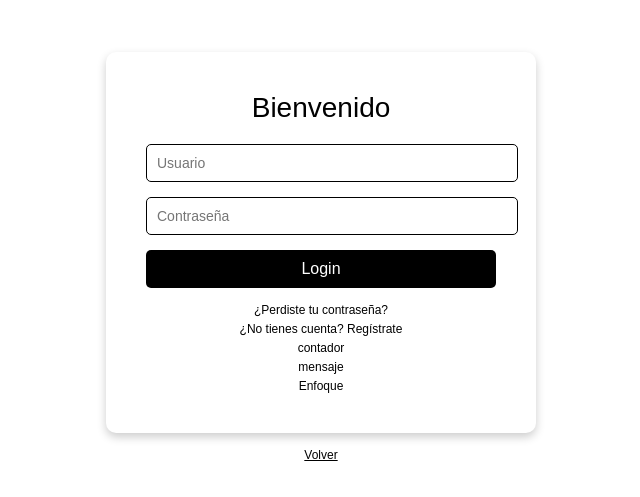
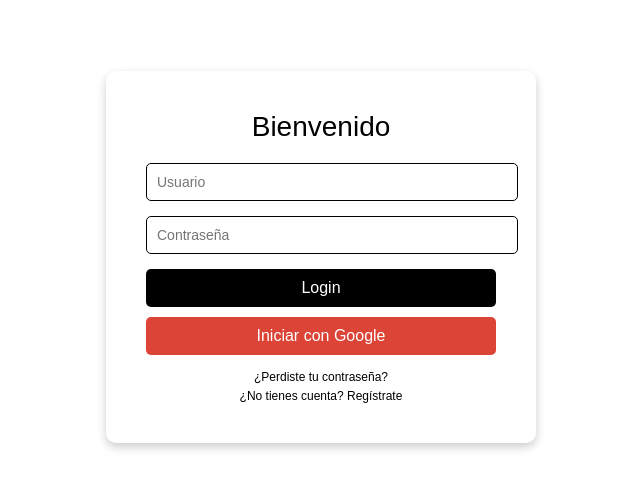
Before and after one commit to Edwin8598/react-code, a React (Create React App) app: page / in a window 1280 px wide. Shown: the part 143-640 px from the top of the page, without its empty margins (319-959 px from the left). Built offline with nearby package versions, Linux system fonts and the light colour scheme.

Commit message:
proyecto5

```diff
--- a/package.json
+++ b/package.json
@@ -8,8 +8,10 @@
     "@testing-library/react": "^16.3.0",
     "@testing-library/user-event": "^13.5.0",
     "bootstrap": "^5.3.7",
+    "firebase": "^11.10.0",
     "react": "^19.1.0",
     "react-dom": "^19.1.0",
+    "react-firebase-hooks": "^5.1.1",
     "react-router-dom": "^6.30.1",
     "react-scripts": "5.0.1",
     "sweetalert2": "^11.22.2",
--- /dev/null
+++ b/src/Fire.js
@@ -0,0 +1,19 @@
+// src/Fire.js
+import { initializeApp } from "firebase/app";
+import { getAuth, GoogleAuthProvider, signInWithPopup } from "firebase/auth";
+
+// ⚠️ Reemplaza con tus datos reales de Firebase
+const firebaseConfig = {
+  apiKey: "AIzaSyCehVIP30axLA9L_oIYuXkSPeInX3yAPc4",
+  authDomain: "proyecto-react-5cda9.firebaseapp.com",
+  projectId: "proyecto-react-5cda9",
+  storageBucket: "proyecto-react-5cda9.firebasestorage.app",
+  messagingSenderId: "581118755881",
+  appId: "1:581118755881:web:76ad5c75000e34ffc40838"
+};
+
+const app = initializeApp(firebaseConfig)
+const auth = getAuth(app);
+const googleProvider = new GoogleAuthProvider();
+
+export { auth, googleProvider, signInWithPopup };
--- a/src/pages/LoginPages/LoginPages.js
+++ b/src/pages/LoginPages/LoginPages.js
@@ -1,4 +1,6 @@
-import React from "react";
+import React, { useState } from "react";
+import Swal from "sweetalert2";
+import { auth, googleProvider, signInWithPopup } from "../../Fire";
 
 function LoginPage() {
   const styles = {
@@ -43,6 +45,17 @@ function LoginPage() {
       fontSize: "16px",
       cursor: "pointer",
     },
+    googleButton: {
+      width: "100%",
+      padding: "10px",
+      backgroundColor: "#db4437",
+      color: "#fff",
+      border: "none",
+      borderRadius: "5px",
+      fontSize: "16px",
+      cursor: "pointer",
+      marginTop: "10px",
+    },
     links: {
       marginTop: "15px",
       fontSize: "12px",
@@ -60,6 +73,28 @@ function LoginPage() {
       cursor: "pointer",
     },
   };
+
+  const handleGoogleLogin = () => {
+  signInWithPopup(auth, googleProvider)
+    .then((result) => {
+      const user = result.user;
+      Swal.fire({
+        title: "¡Bienvenido!",
+        text: `Sesión iniciada con Google: ${user.email}`,
+        icon: "success",
+        timer: 2000,
+        showConfirmButton: false,
+      });
+    })
+    .then(() => {
+      window.location.href = "/dashboard";
+    })
+    .catch((error) => {
+      console.error(error);
+      Swal.fire("Error", "No se pudo iniciar sesión con Google.", "error");
+    });
+};
+
 
   return (
     <div style={styles.page}>
@@ -84,17 +119,14 @@ function LoginPage() {
           </button>
         </form>
 
+        <button style={styles.googleButton} onClick={handleGoogleLogin}>
+          Iniciar con Google
+        </button>
+
         <div style={styles.links}>
           <a href="/forgot" style={styles.link}>¿Perdiste tu contraseña?</a>
           <a href="/register" style={styles.link}>¿No tienes cuenta? Regístrate</a>
-           <a href="/contador" style={styles.link}>contador</a>
-           <a href="/mensaje" style={styles.link}>mensaje</a>
-           <a href="/enfoque" style={styles.link}>Enfoque</a>
         </div>
-      </div>
-
-      <div style={styles.volver}>
-        Volver
       </div>
     </div>
   );
```
Also changed, not shown: 1 other file (tests, documents, lock files or other folders).
